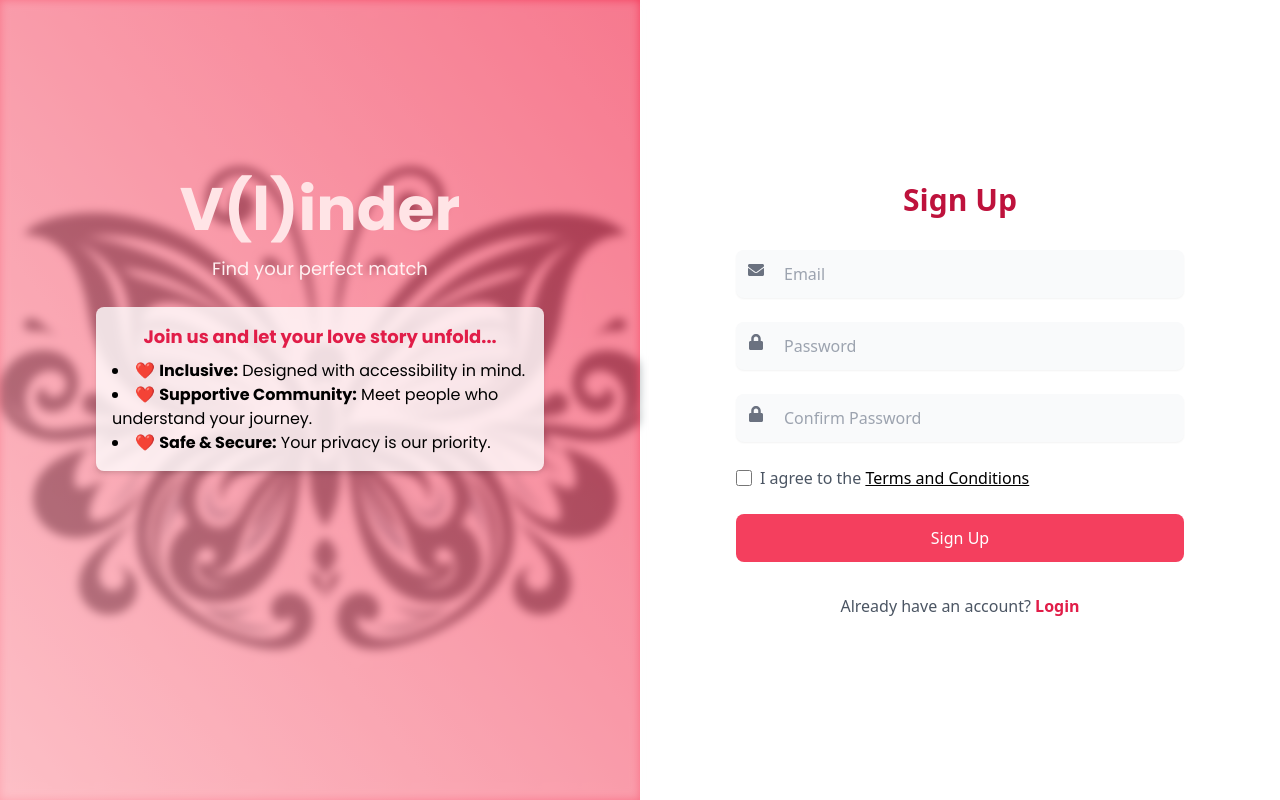
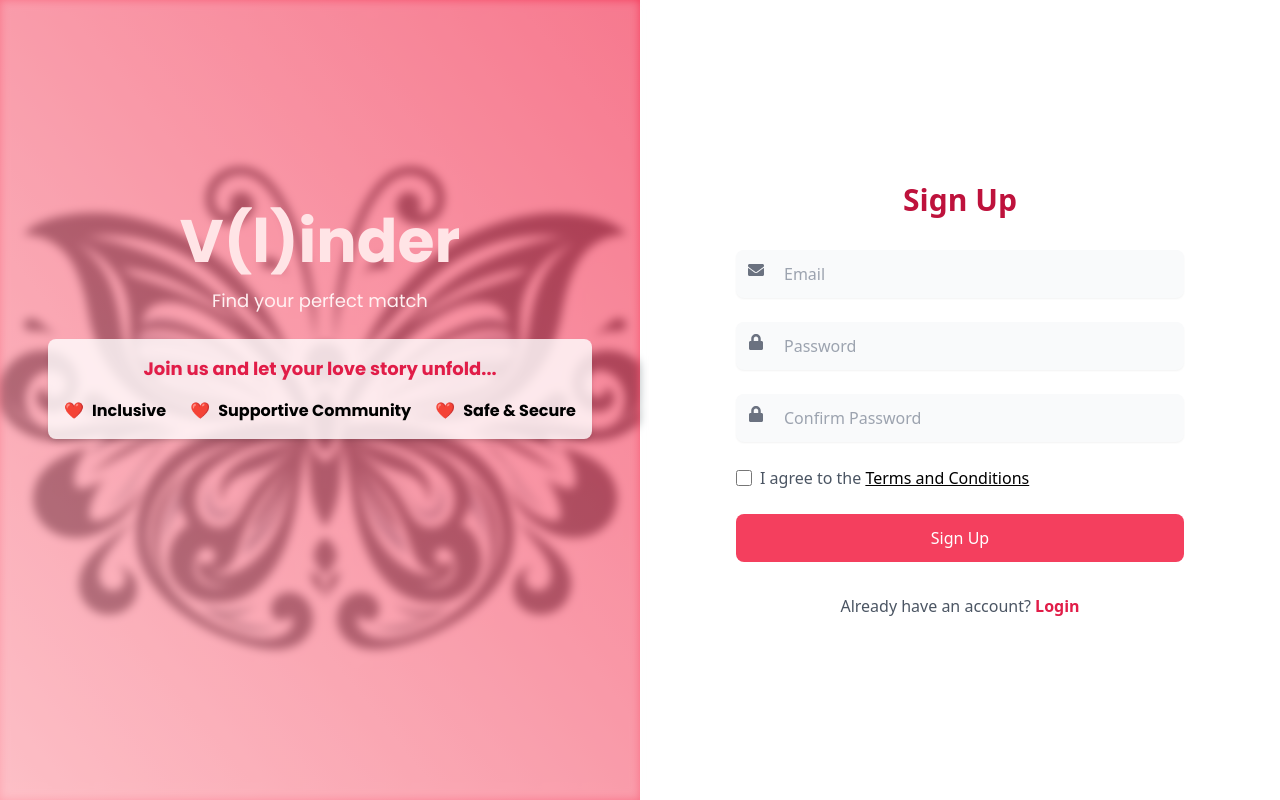
Before and after one commit to remcohofmans/RnD, a React (Create React App) app: page /login in a window 1280 px wide. Both pictures are taken after a click on the button "Sign Up". Built offline with nearby package versions, Linux system fonts and the light colour scheme; no server answers.

Commit message:
Reduce amount of text in left container when signing up

```diff
--- a/src/Components/LoginRegister.jsx
+++ b/src/Components/LoginRegister.jsx
@@ -56,14 +56,23 @@ const LoginRegister = ({ loginWithEmail, signUpWithEmail }) => {
           <p className="text-[#fff1f2] text-lg mb-6">Find your perfect match</p>
 
           {showRegisterInfo && (
-            <div className="mt-6 bg-white bg-opacity-80 shadow-md rounded-lg p-4 max-w-md mx-auto">
-              <h2 className="font-bold text-lg text-center text-[#e11d48]">Join us and let your love story unfold...</h2>
-              <ul className="list-disc list-inside text-left mt-2">
-                <li>❤️ <strong>Inclusive:</strong> Designed with accessibility in mind.</li>
-                <li>❤️ <strong>Supportive Community:</strong> Meet people who understand your journey.</li>
-                <li>❤️ <strong>Safe & Secure:</strong> Your privacy is our priority.</li>
-              </ul>
+            <div className="mt-6 bg-white bg-opacity-80 shadow-md rounded-lg p-4 w-full mx-auto">
+            <h2 className="font-bold text-lg text-center text-[#e11d48]">Join us and let your love story unfold...</h2>
+            <div className="flex justify-between items-center text-center mt-4 space-x-6 w-full">
+              <div className="flex items-center space-x-2">
+                <span>❤️</span>
+                <strong>Inclusive</strong>
+              </div>
+              <div className="flex items-center space-x-2 whitespace-nowrap">
+                <span>❤️</span>
+                <strong>Supportive Community</strong>
+              </div>
+              <div className="flex items-center space-x-2 whitespace-nowrap">
+                <span>❤️</span>
+                <strong>Safe & Secure</strong>
+              </div>
             </div>
+          </div>
           )}
         </div>
       </div>
```
